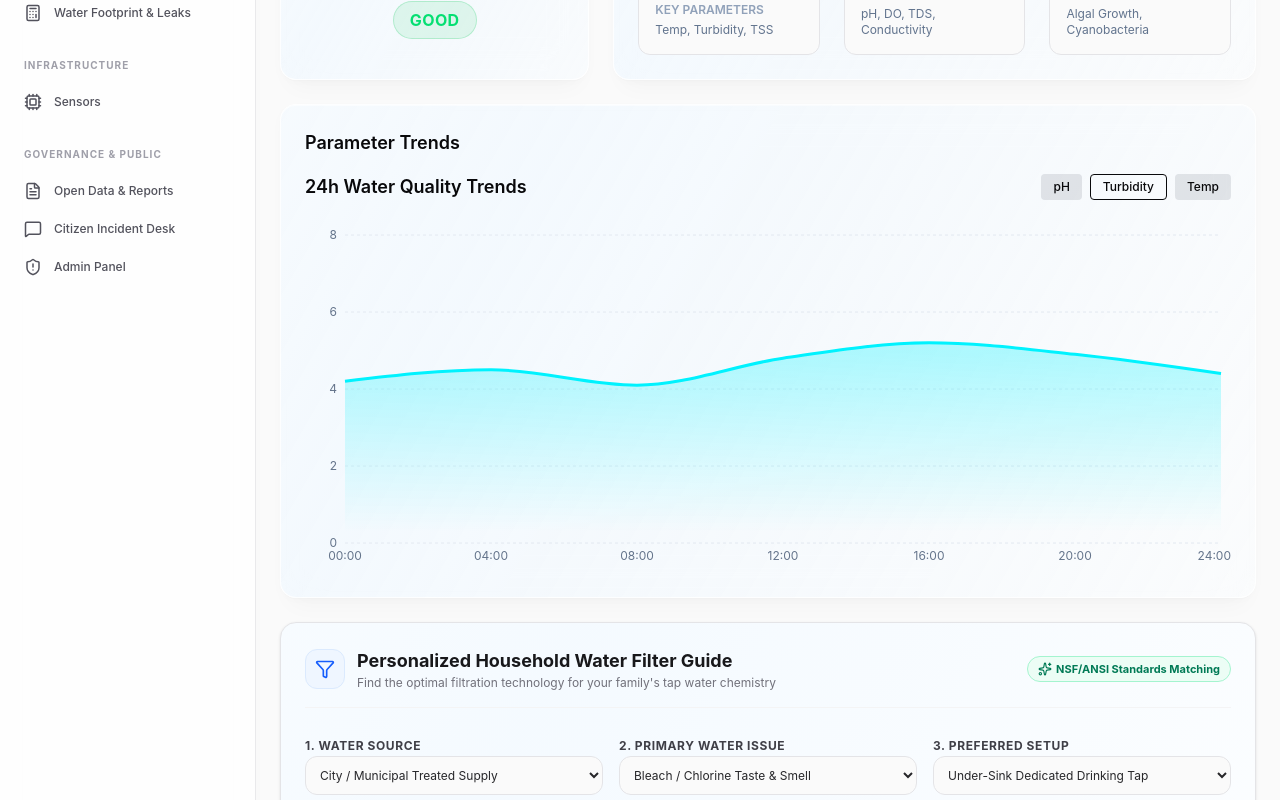
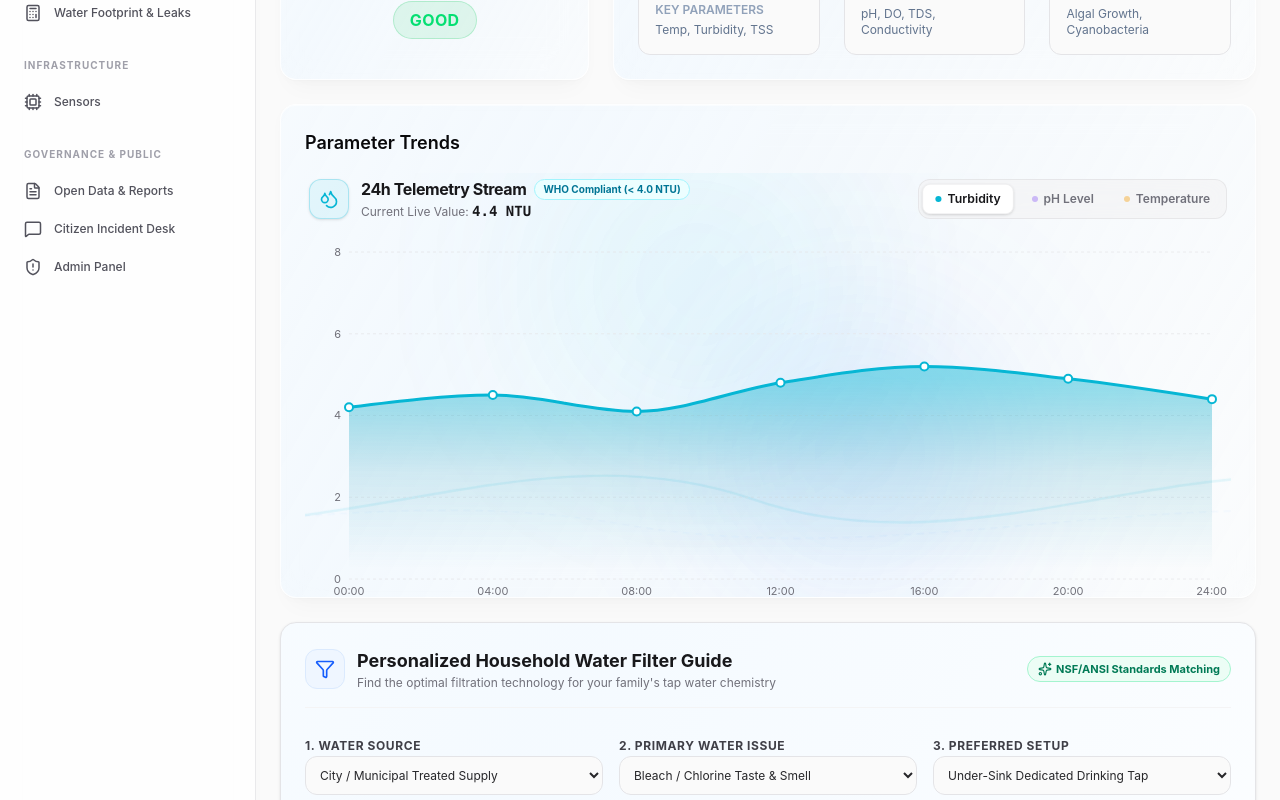
Before and after one commit to aaromal-s/Aqua-Trust, a React (Vite) app in the folder frontend/: page /quality in a window 1280 px wide. Shown: the part 380-1180 px from the top of the page. Built offline with nearby package versions, Linux system fonts and the light colour scheme.

Commit message:
feat: add animated hydro-glow, oscillating background water waves, and parameter switcher to WaterQualityChart

```diff
--- a/frontend/src/components/WaterQualityChart.tsx
+++ b/frontend/src/components/WaterQualityChart.tsx
@@ -1,4 +1,76 @@
+import { useState } from 'react';
 import { XAxis, YAxis, CartesianGrid, Tooltip, ResponsiveContainer, AreaChart, Area } from 'recharts';
+import { Droplets, Activity, Thermometer, ShieldCheck } from 'lucide-react';
+
+type ParameterKey = 'turbidity' | 'pH' | 'temp';
+
+interface ParameterConfig {
+  key: ParameterKey;
+  label: string;
+  unit: string;
+  color: string;
+  stroke: string;
+  gradientId: string;
+  glowClass1: string;
+  glowClass2: string;
+  waveStroke1: string;
+  waveStroke2: string;
+  badge: string;
+  badgeBg: string;
+  icon: typeof Droplets;
+  domain: [number, number];
+}
+
+const parameterConfigs: Record<ParameterKey, ParameterConfig> = {
+  turbidity: {
+    key: 'turbidity',
+    label: 'Turbidity',
+    unit: 'NTU',
+    color: '#06b6d4',
+    stroke: '#06b6d4',
+    gradientId: 'colorTurbidity',
+    glowClass1: 'bg-cyan-500/15',
+    glowClass2: 'bg-blue-500/10',
+    waveStroke1: 'stroke-cyan-500/25',
+    waveStroke2: 'stroke-blue-400/20',
+    badge: 'WHO Compliant (< 4.0 NTU)',
+    badgeBg: 'bg-cyan-50 text-cyan-700 border-cyan-200',
+    icon: Droplets,
+    domain: [0, 8]
+  },
+  pH: {
+    key: 'pH',
+    label: 'pH Level',
+    unit: 'pH',
+    color: '#8b5cf6',
+    stroke: '#8b5cf6',
+    gradientId: 'colorPH',
+    glowClass1: 'bg-purple-500/15',
+    glowClass2: 'bg-indigo-500/10',
+    waveStroke1: 'stroke-purple-500/25',
+    waveStroke2: 'stroke-indigo-400/20',
+    badge: 'Optimal Neutral (6.5 – 8.5)',
+    badgeBg: 'bg-purple-50 text-purple-700 border-purple-200',
+    icon: Activity,
+    domain: [6.0, 8.5]
+  },
+  temp: {
+    key: 'temp',
+    label: 'Temperature',
+    unit: '°C',
+    color: '#f59e0b',
+    stroke: '#f59e0b',
+    gradientId: 'colorTemp',
+    glowClass1: 'bg-amber-500/15',
+    glowClass2: 'bg-orange-500/10',
+    waveStroke1: 'stroke-amber-500/25',
+    waveStroke2: 'stroke-orange-400/20',
+    badge: 'Seasonal Baseline (20° – 26°)',
+    badgeBg: 'bg-amber-50 text-amber-700 border-amber-200',
+    icon: Thermometer,
+    domain: [18, 30]
+  }
+};
 
 const data = [
   { time: '00:00', pH: 7.2, turbidity: 4.2, temp: 24.1 },
@@ -10,61 +82,179 @@ const data = [
   { time: '24:00', pH: 7.1, turbidity: 4.4, temp: 24.2 },
 ];
 
-const CustomTooltip = ({ active, payload, label }: any) => {
+const CustomTooltip = ({ active, payload, label, unit }: any) => {
   if (active && payload && payload.length) {
+    const entry = payload[0];
     return (
-      <div className="bg-[var(--card)] border border-[var(--border)] p-3 rounded-lg shadow-xl">
-        <p className="text-slate-500 text-sm mb-2 font-medium">{label}</p>
-        {payload.map((entry: any, index: number) => (
-          <div key={index} className="flex items-center gap-2 text-sm font-medium">
-            <div className="w-2 h-2 rounded-full" style={{ backgroundColor: entry.color }} />
-            <span className="text-slate-600">{entry.name}:</span>
-            <span className="text-slate-900">{entry.value}</span>
+      <div className="bg-white/90 backdrop-blur-xl border border-zinc-200 p-3 rounded-xl shadow-xl space-y-1 min-w-[140px]">
+        <p className="text-zinc-400 text-[11px] font-mono font-semibold uppercase">{label}</p>
+        <div className="flex items-center justify-between gap-2">
+          <div className="flex items-center gap-2">
+            <div className="w-2.5 h-2.5 rounded-full" style={{ backgroundColor: entry.color }} />
+            <span className="text-zinc-700 text-xs font-semibold">{entry.name}:</span>
           </div>
-        ))}
+          <span className="text-zinc-900 text-sm font-bold font-mono">
+            {entry.value} {unit}
+          </span>
+        </div>
+        <p className="text-[10px] text-emerald-600 font-semibold pt-1 border-t border-zinc-100 flex items-center gap-1">
+          <ShieldCheck className="w-3 h-3" /> Safe Baseline
+        </p>
       </div>
     );
   }
   return null;
 };
 
-const WaterQualityChart = () => {
+export const WaterQualityChart = () => {
+  const [selectedParam, setSelectedParam] = useState<ParameterKey>('turbidity');
+  const currentConfig = parameterConfigs[selectedParam];
+  const IconComponent = currentConfig.icon;
+
+  const latestValue = data[data.length - 1][selectedParam];
+
   return (
-    <div className="w-full h-full min-h-[400px] flex flex-col">
-      <div className="flex items-center justify-between mb-6">
-        <h3 className="font-semibold text-lg">24h Water Quality Trends</h3>
-        <div className="flex gap-2">
-          <button className="px-3 py-1 rounded bg-slate-900/10 text-xs font-medium hover:bg-slate-900/10 transition-colors">pH</button>
-          <button className="px-3 py-1 rounded bg-aqua-500/20 text-aqua-400 text-xs font-medium border border-aqua-500/30">Turbidity</button>
-          <button className="px-3 py-1 rounded bg-slate-900/10 text-xs font-medium hover:bg-slate-900/10 transition-colors">Temp</button>
+    <div className="w-full h-full min-h-[440px] flex flex-col relative overflow-hidden rounded-2xl p-1 select-none">
+
+      {/* ======================================================== */}
+      {/* 🌊 BACKGROUND ANIMATION LAYERS                            */}
+      {/* ======================================================== */}
+
+      {/* 1. Breathing Hydro Aura Glow (Color reactive) */}
+      <div
+        className={`absolute -top-12 left-1/4 w-80 h-80 rounded-full blur-[90px] pointer-events-none transition-all duration-1000 ${currentConfig.glowClass1} animate-hydro-pulse`}
+      />
+      <div
+        className={`absolute bottom-4 right-1/4 w-72 h-72 rounded-full blur-[80px] pointer-events-none transition-all duration-1000 ${currentConfig.glowClass2}`}
+      />
+
+      {/* 2. Animated Flowing Hydro Sine Wave 1 (Slow Harmonic) */}
+      <div className="absolute inset-x-0 bottom-6 h-[180px] pointer-events-none overflow-hidden opacity-40 z-0">
+        <div className="animate-hydro-wave-1 flex h-full items-center">
+          <svg viewBox="0 0 1200 120" preserveAspectRatio="none" className={`h-full w-full fill-none ${currentConfig.waveStroke1} transition-colors duration-700`} strokeWidth="1.5" strokeLinecap="round">
+            <path d="M0,60 C150,110 300,10 450,60 C600,110 750,10 900,60 C1050,110 1200,60 1200,60" />
+            <path d="M0,60 C150,110 300,10 450,60 C600,110 750,10 900,60 C1050,110 1200,60 1200,60" transform="translate(1200,0)" />
+          </svg>
         </div>
       </div>
 
-      <div className="flex-1 w-full min-h-[300px]">
+      {/* 3. Animated Flowing Hydro Sine Wave 2 (Faster Counter-Harmonic) */}
+      <div className="absolute inset-x-0 bottom-2 h-[140px] pointer-events-none overflow-hidden opacity-30 z-0">
+        <div className="animate-hydro-wave-2 flex h-full items-center">
+          <svg viewBox="0 0 1200 120" preserveAspectRatio="none" className={`h-full w-full fill-none ${currentConfig.waveStroke2} transition-colors duration-700`} strokeWidth="1" strokeDasharray="4 4" strokeLinecap="round">
+            <path d="M0,50 C180,95 360,5 540,50 C720,95 900,5 1080,50 C1140,65 1200,50 1200,50" />
+            <path d="M0,50 C180,95 360,5 540,50 C720,95 900,5 1080,50 C1140,65 1200,50 1200,50" transform="translate(1200,0)" />
+          </svg>
+        </div>
+      </div>
+
+      {/* ======================================================== */}
+      {/* 📊 INTERACTIVE HEADER & SWITCHER CONTROLS                */}
+      {/* ======================================================== */}
+      <div className="flex flex-col sm:flex-row sm:items-center justify-between gap-4 mb-4 z-10 relative">
+        <div className="flex items-center gap-3">
+          <div
+            className="w-10 h-10 rounded-xl flex items-center justify-center border transition-all duration-500 shadow-sm"
+            style={{
+              backgroundColor: `${currentConfig.color}15`,
+              borderColor: `${currentConfig.color}40`,
+              color: currentConfig.color
+            }}
+          >
+            <IconComponent className="w-5 h-5" />
+          </div>
+          <div>
+            <div className="flex items-center gap-2">
+              <h3 className="font-bold text-base text-zinc-900 tracking-tight">24h Telemetry Stream</h3>
+              <span className={`px-2 py-0.5 rounded-full text-[10px] font-bold border transition-all duration-500 ${currentConfig.badgeBg}`}>
+                {currentConfig.badge}
+              </span>
+            </div>
+            <p className="text-xs text-zinc-500">
+              Current Live Value: <strong className="text-zinc-900 font-mono text-sm">{latestValue} {currentConfig.unit}</strong>
+            </p>
+          </div>
+        </div>
+
+        {/* Parameter Switcher Pill Buttons */}
+        <div className="flex items-center gap-1.5 bg-zinc-100/80 backdrop-blur-md p-1 rounded-xl border border-zinc-200/80 self-start sm:self-auto">
+          {(Object.keys(parameterConfigs) as ParameterKey[]).map((key) => {
+            const config = parameterConfigs[key];
+            const isActive = selectedParam === key;
+            return (
+              <button
+                key={key}
+                onClick={() => setSelectedParam(key)}
+                className={`px-3 py-1.5 rounded-lg text-xs font-semibold transition-all duration-300 flex items-center gap-1.5 cursor-pointer ${
+                  isActive
+                    ? 'bg-white text-zinc-900 shadow-sm border border-zinc-200/60 font-bold scale-102'
+                    : 'text-zinc-500 hover:text-zinc-800 hover:bg-zinc-200/50'
+                }`}
+              >
+                <div
+                  className={`w-1.5 h-1.5 rounded-full transition-opacity ${isActive ? 'opacity-100' : 'opacity-40'}`}
+                  style={{ backgroundColor: config.color }}
+                />
+                <span>{config.label}</span>
+              </button>
+            );
+          })}
+        </div>
+      </div>
+
+      {/* ======================================================== */}
+      {/* 📈 DYNAMIC RECHARTS AREA CANVAS                          */}
+      {/* ======================================================== */}
+      <div className="flex-1 w-full min-h-[300px] z-10 relative">
         <ResponsiveContainer width="100%" height="100%">
-          <AreaChart data={data} margin={{ top: 10, right: 10, left: -20, bottom: 0 }}>
+          <AreaChart data={data} margin={{ top: 15, right: 15, left: -20, bottom: 0 }}>
             <defs>
               <linearGradient id="colorTurbidity" x1="0" y1="0" x2="0" y2="1">
-                <stop offset="5%" stopColor="#00f2fe" stopOpacity={0.3}/>
-                <stop offset="95%" stopColor="#00f2fe" stopOpacity={0}/>
+                <stop offset="5%" stopColor="#06b6d4" stopOpacity={0.45} />
+                <stop offset="50%" stopColor="#0891b2" stopOpacity={0.15} />
+                <stop offset="95%" stopColor="#0891b2" stopOpacity={0.0} />
+              </linearGradient>
+
+              <linearGradient id="colorPH" x1="0" y1="0" x2="0" y2="1">
+                <stop offset="5%" stopColor="#8b5cf6" stopOpacity={0.45} />
+                <stop offset="50%" stopColor="#6366f1" stopOpacity={0.15} />
+                <stop offset="95%" stopColor="#6366f1" stopOpacity={0.0} />
+              </linearGradient>
+
+              <linearGradient id="colorTemp" x1="0" y1="0" x2="0" y2="1">
+                <stop offset="5%" stopColor="#f59e0b" stopOpacity={0.45} />
+                <stop offset="50%" stopColor="#ea580c" stopOpacity={0.15} />
+                <stop offset="95%" stopColor="#ea580c" stopOpacity={0.0} />
               </linearGradient>
             </defs>
-            <CartesianGrid strokeDasharray="3 3" stroke="#e2e8f0" vertical={false} />
-            <XAxis dataKey="time" stroke="#64748b" fontSize={12} tickLine={false} axisLine={false} />
-            <YAxis stroke="#64748b" fontSize={12} tickLine={false} axisLine={false} />
-            <Tooltip content={<CustomTooltip />} />
+
+            <CartesianGrid strokeDasharray="3 3" stroke="#e4e4e7" strokeOpacity={0.7} vertical={false} />
+            <XAxis dataKey="time" stroke="#71717a" fontSize={11} tickLine={false} axisLine={false} />
+            <YAxis
+              domain={currentConfig.domain}
+              stroke="#71717a"
+              fontSize={11}
+              tickLine={false}
+              axisLine={false}
+            />
+            <Tooltip content={<CustomTooltip unit={currentConfig.unit} />} />
+
             <Area
               type="monotone"
-              dataKey="turbidity"
-              name="Turbidity (NTU)"
-              stroke="#00f2fe"
+              dataKey={currentConfig.key}
+              name={currentConfig.label}
+              stroke={currentConfig.stroke}
               strokeWidth={3}
               fillOpacity={1}
-              fill="url(#colorTurbidity)"
+              fill={`url(#${currentConfig.gradientId})`}
+              animationDuration={800}
+              dot={{ r: 4, stroke: currentConfig.stroke, strokeWidth: 2, fill: '#ffffff' }}
+              activeDot={{ r: 6, stroke: '#ffffff', strokeWidth: 2, fill: currentConfig.stroke }}
             />
           </AreaChart>
         </ResponsiveContainer>
       </div>
+
     </div>
   );
 };
--- a/frontend/src/index.css
+++ b/frontend/src/index.css
@@ -172,6 +172,38 @@
   width: 200%;
 }
 
+/* Hydro Chart Wave Animations */
+@keyframes wave-subtle-1 {
+  0% { transform: translateX(0) scaleY(1); }
+  50% { transform: translateX(-25%) scaleY(1.15); }
+  100% { transform: translateX(-50%) scaleY(1); }
+}
+
+@keyframes wave-subtle-2 {
+  0% { transform: translateX(-50%) scaleY(1.1); }
+  50% { transform: translateX(-25%) scaleY(0.9); }
+  100% { transform: translateX(0) scaleY(1.1); }
+}
+
+@keyframes hydro-aura-pulse {
+  0%, 100% { opacity: 0.45; transform: scale(1); }
+  50% { opacity: 0.85; transform: scale(1.12); }
+}
+
+.animate-hydro-wave-1 {
+  animation: wave-subtle-1 22s ease-in-out infinite;
+  width: 200%;
+}
+
+.animate-hydro-wave-2 {
+  animation: wave-subtle-2 15s ease-in-out infinite;
+  width: 200%;
+}
+
+.animate-hydro-pulse {
+  animation: hydro-aura-pulse 7s ease-in-out infinite;
+}
+
 /* Sensor Sonar Ripple */
 @keyframes sonar-ripple {
   0% { transform: scale(1); opacity: 0.4; border-width: 1px; }
```
